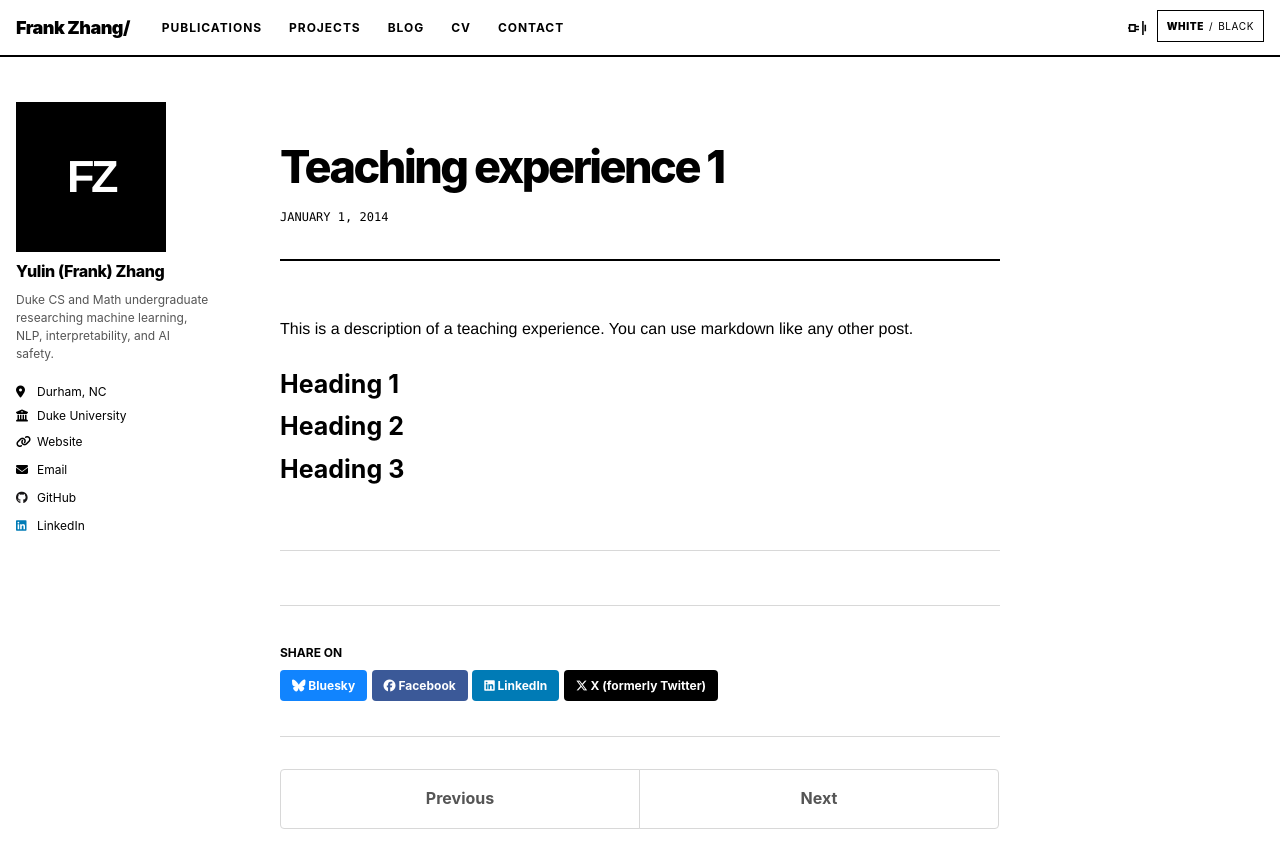
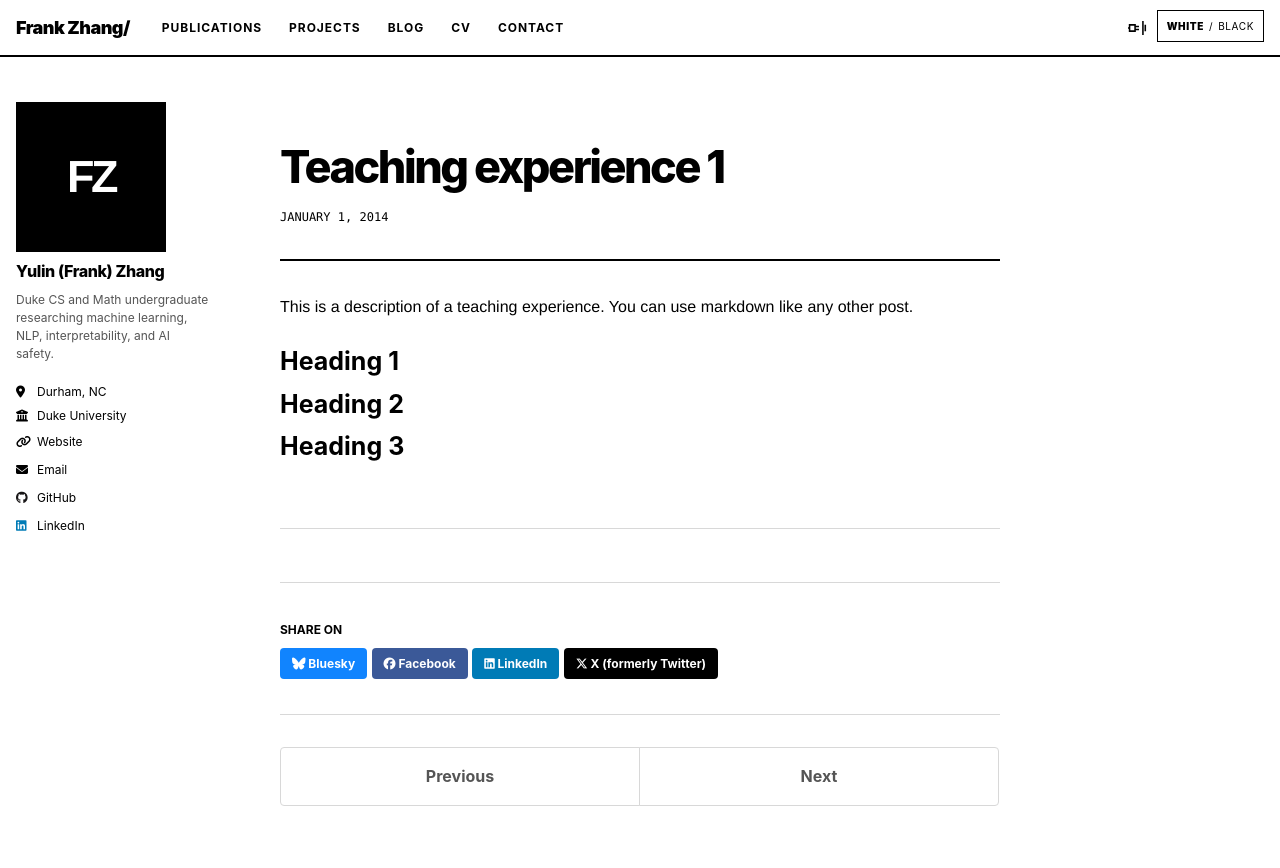
Before and after one commit to frankyzha/frankyzha.github.io, a Jekyll site: the page built from _teaching/2014-spring-teaching-1.md, in a window 1280 px wide. Shown: the top 868 px of the page. Built offline with Jekyll 4.4.1, drawn with Linux system fonts in a browser that asks for light colours.

Commit message:
Keep the contents panel clear of the post

```diff
--- a/_sass/frank/_blog.scss
+++ b/_sass/frank/_blog.scss
@@ -131,7 +131,7 @@
 }
 
 .post-header {
-  margin-bottom: 3rem;
+  margin-bottom: 1.75rem;
   padding-bottom: 1.8rem;
   border-bottom: 2px solid var(--frank-rule);
 
@@ -245,8 +245,9 @@
 
 .floating-toc__panel {
   position: absolute;
-  top: calc(100% + 0.5rem);
-  left: 0;
+  top: 0;
+  right: calc(100% + 0.5rem);
+  left: auto;
   width: 250px;
   max-height: min(62vh, 480px);
   padding: 0.8rem;
@@ -258,7 +259,7 @@
   box-shadow: none;
   opacity: 0;
   pointer-events: none;
-  transform: translateY(-5px);
+  transform: translateX(5px);
   transition: opacity 120ms linear, transform 120ms linear;
 }
 
--- a/_sass/frank/_responsive.scss
+++ b/_sass/frank/_responsive.scss
@@ -7,7 +7,9 @@
 
   .floating-toc__panel {
     top: auto;
+    right: auto;
     bottom: calc(100% + 0.5rem);
+    left: 0;
     width: min(280px, calc(100vw - 2rem));
     transform: translateY(5px);
   }
```
